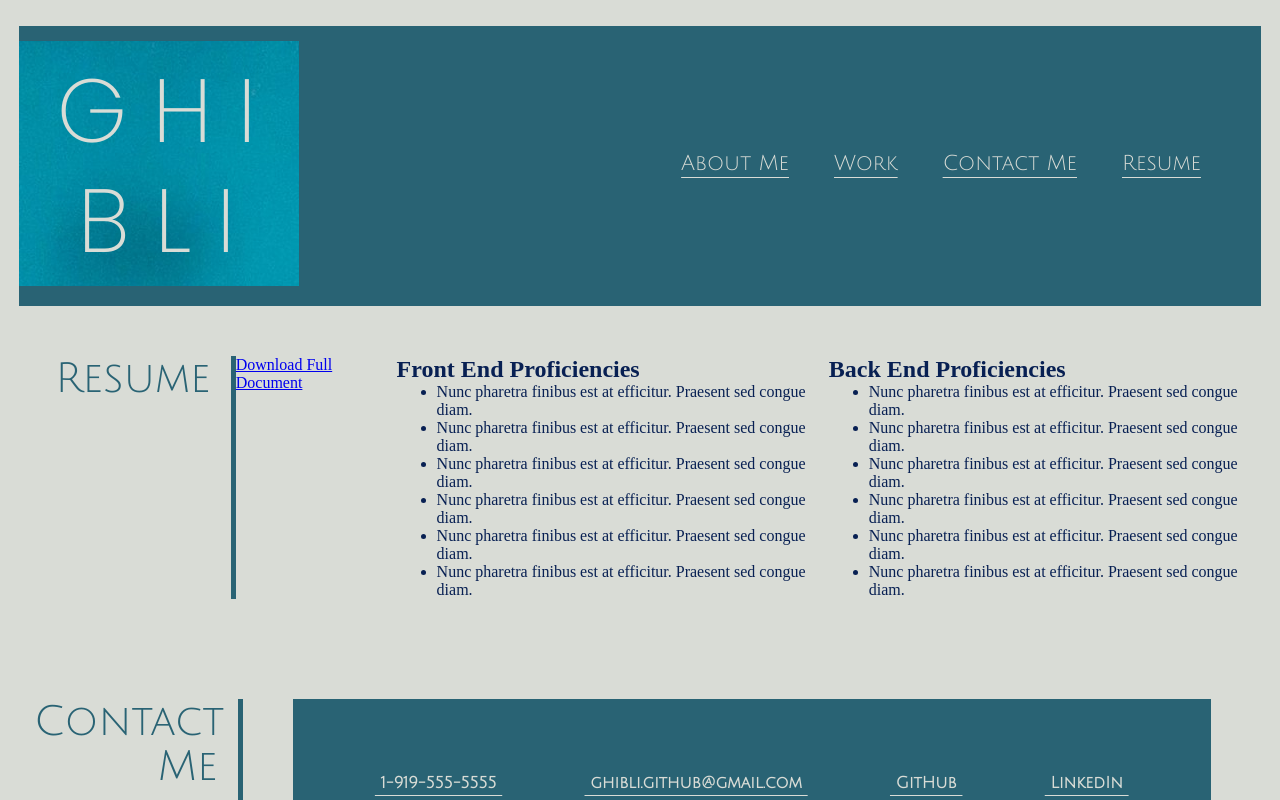
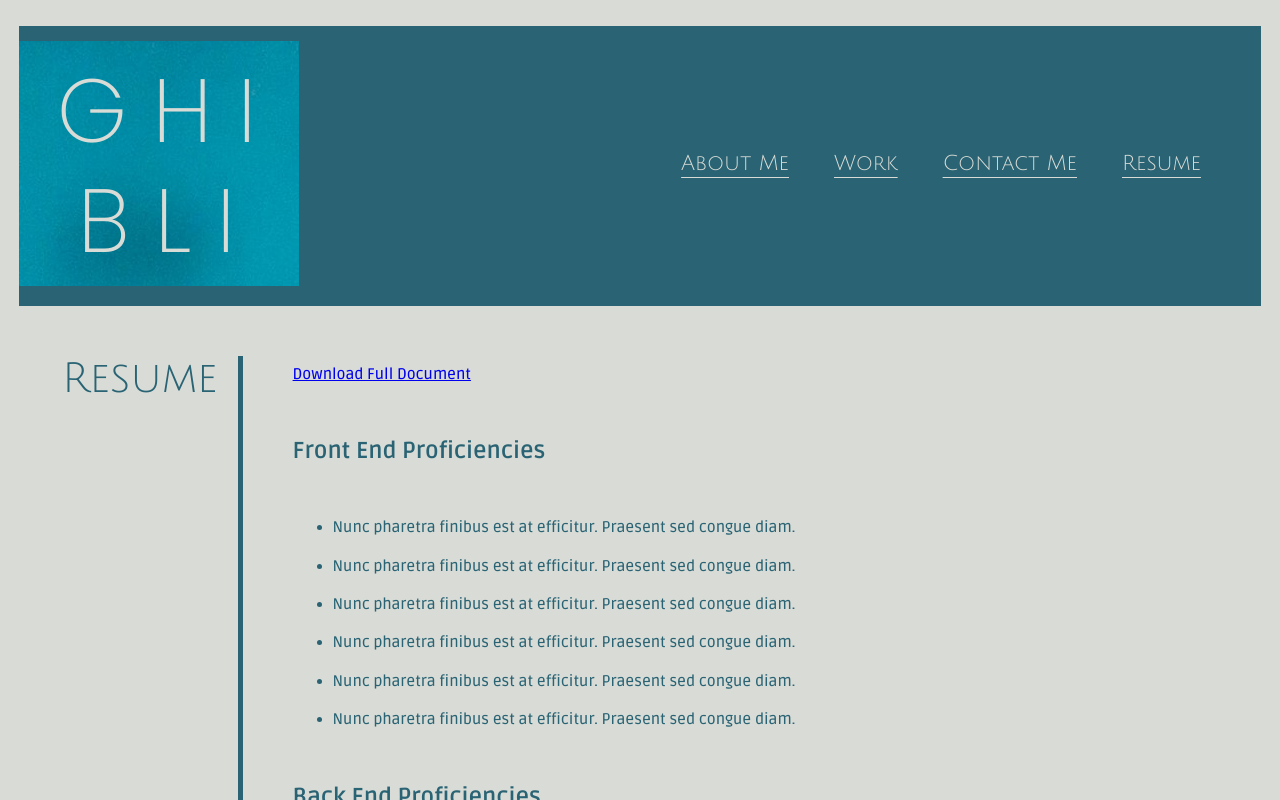
Before and after one commit to AranATA/portfolio-ghibli-react, a React (Create React App) app: page /resume in a window 1280 px wide. Shown: the top 800 px of the page. Built offline with nearby package versions, Linux system fonts and the light colour scheme.

Commit message:
work and card files are added

```diff
--- a/src/components/Card.js
+++ b/src/components/Card.js
@@ -5,14 +5,22 @@ import '../App.css';
 
 function Card(props) {
   return (
-    <div>
-      <a href="https://project2mesh.herokuapp.com/" target="blank">
-        <img src={props.link} alt="Work 01, showing a screenshot..."
-          class="img-large"
-        />
-      </a>
+    <div className="image-container-normal">
+      <div className="text-container-normal color">
+        <h4>{props.title}</h4>
+        <p>
+          {props.featuresA}<br/>
+          {props.featuresB}
+        </p>
+      </div>
+      <div className="bw">
+        <a href={props.link} target="blank">
+          <img src={props.image} alt="Work 01"
+              className="img-normal"/>
+        </a>
+      </div>
     </div>
   )
 };
 
-export default Card;
+      export default Card;
--- a/src/components/Footer.js
+++ b/src/components/Footer.js
@@ -4,20 +4,20 @@ import '../App.css';
 function Footer() {
   return (
     <section id="Contact Me">
-      <h2>Contact Me</h2>
+      <h2>Find Me</h2>
       <nav class="contact-nav">
         <ul>
           <li>
-            <a href="tel:+01-919-555-5555"> 1-919-555-5555 </a>
+            <a href='https://twitter.com'target='blank' > @ twitter </a>
           </li>
           <li>
-            <a href="mailto: ghibli.github@gmail.com"> ghibli.github@gmail.com </a>
+            <a href='mailto: ghibli.github@gmail.com'> @ gmail </a>
           </li>
           <li>
-            <a href="https://github.com/AranATA" target="blank"> GitHub </a>
+            <a href='https://github.com/AranATA' target='blank'> @ GitHub </a>
           </li>
           <li>
-            <a href="https://www.linkedin.com/in/ghibli/" target="blank"> LinkedIn </a>
+            <a href='https://www.linkedin.com/in/ghibli/' target='blank'> @ LinkedIn </a>
           </li>
         </ul>
       </nav>
--- a/src/components/pages/Contact.js
+++ b/src/components/pages/Contact.js
@@ -3,7 +3,10 @@ import React from 'react'
 function Contact() {
   return (
     <div>
-      <h1>A form Element will be placed here</h1>
+      <h1>A form Element will be placed here together with a phone number</h1>
+      <li>
+        <a href="tel:+01-919-555-5555"> 1-919-555-5555 </a>
+      </li>
     </div>
   )
 }
--- a/src/components/pages/Home.js
+++ b/src/components/pages/Home.js
@@ -6,7 +6,9 @@ function Home() {
     <article>
       <h3>“Everybody should learn to program a computer, because it teaches you how to think.” <span>- Steve Jobs</span>
       </h3>
+
       <img src="../../assets/images/portfolio-photo.jpg" alt="a black and white Ghibli smiling." className="img-ghibli" />
+
     </article>
   )
 }
--- a/src/components/pages/Resume.js
+++ b/src/components/pages/Resume.js
@@ -5,11 +5,12 @@ function Resume() {
   return (
     <section>
       <h2>Resume</h2>
-      <a href='https://docs.google.com/document/d/1DbzzKpfFp9nms37w8c6PoG5Ya0vPHIdJk4PkH1aruIs/edit?usp=sharing' target="blank">
-        Download Full Document
-      </a>
-      <div>
+        <p>
+        <a href='https://docs.google.com/document/d/1DbzzKpfFp9nms37w8c6PoG5Ya0vPHIdJk4PkH1aruIs/edit?usp=sharing' target="blank">Download Full Document</a>
+        <br/>
+        <br/>
         <h1>Front End Proficiencies</h1>
+        <br/>
         <ul>
           <li>Nunc pharetra finibus est at efficitur. Praesent sed congue diam.</li>
           <li>Nunc pharetra finibus est at efficitur. Praesent sed congue diam.</li>
@@ -18,9 +19,9 @@ function Resume() {
           <li>Nunc pharetra finibus est at efficitur. Praesent sed congue diam.</li>
           <li>Nunc pharetra finibus est at efficitur. Praesent sed congue diam.</li>
         </ul>
-      </div>
-      <div>
+        <br/>
         <h1>Back End Proficiencies</h1>
+        <br/>
         <ul>
           <li>Nunc pharetra finibus est at efficitur. Praesent sed congue diam.</li>
           <li>Nunc pharetra finibus est at efficitur. Praesent sed congue diam.</li>
@@ -29,7 +30,7 @@ function Resume() {
           <li>Nunc pharetra finibus est at efficitur. Praesent sed congue diam.</li>
           <li>Nunc pharetra finibus est at efficitur. Praesent sed congue diam.</li>
         </ul>
-      </div>
+      </p>
     </section>
   )
 };
--- a/src/components/pages/Work.js
+++ b/src/components/pages/Work.js
@@ -1,21 +1,39 @@
 import React from 'react'
 import '../../App.css';
+import Card from '../Card';
+import meshImage from '../../assets/images/scrshot-mesh.png';
+import techBlogImage from '../../assets/images/scrshot-techblog-home.png';
 
 const works = [
   {
-    title: 'mesh'
+    title: 'MESH',
+    id: 1,
+    featuresA: 'MVC | Handlebars',
+    featuresB: 'ExpressJS | Sequelize',
+    image: meshImage,
+    link: 'https://project2mesh.herokuapp.com/'
+  },
+  {
+    title: 'Tech Blog',
+    id: 2,
+    featuresA: 'MVC | Handlebars',
+    featuresB: 'ExpressJS | Sequelize',
+    image: techBlogImage,
+    link: 'https://tech-blog-aranata.herokuapp.com/'
   }
 ];
 
-function Work(props) {
+function Work() {
   return (
-    <div>
-            <a href="https://project2mesh.herokuapp.com/" target="blank">
-              <img src={props.link} alt="a photo of Work 01, showing a screenshot..."
-                class="img-large"/>LINK
-            </a>
-    </div>
-  )
+    <section id="Work">
+      <h2>Work</h2>
+      <figure>
+        {works.map((work) => (
+          <Card title={work.title} key={work.id} featuresA={work.featuresA} featuresB={work.featuresB} image={work.image} link={work.link} />
+        ))}
+      </figure>
+    </section>
+  );
 }
 
 export default Work
```
